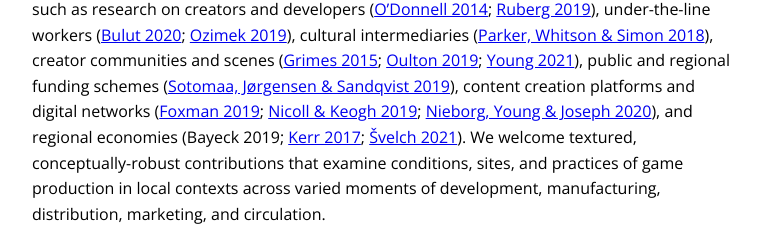
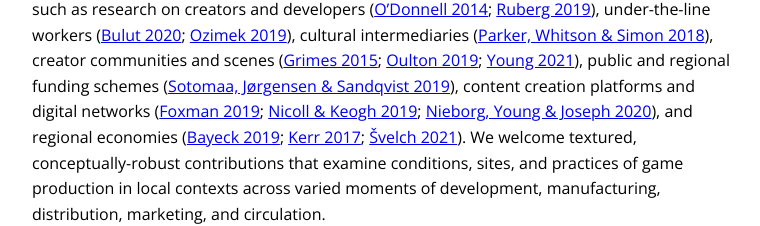
Before and after one commit to ludicpress/ludicpress.github.io, a plain HTML site: page index.html in a window 1280 px wide. Shown: the part 977-1203 px from the top of the page, without its empty margins (258-1018 px from the left). Drawn offline with nearby package versions, Linux system fonts and the light colour scheme; a web font is replaced by a local one.

Commit message:
Update index.html

```diff
--- a/index.html
+++ b/index.html
@@ -39,7 +39,7 @@
   <h2 id="call-for-proposals">Call for Proposals</h2>
   <p>In media industry studies, accounts of digital game production have often been at the forefront to document and theorize conditions and transformations of how games are produced, regulated, distributed, marketed, and consumed. These accounts have typically taken a wider outlook to examine game production as a global industry that coexists with and contributes to the formation of national industries, including studio and publisher formation, geopolitics and laws, tax breaks and credits, regional regulatory frameworks, and cultural sovereignty. Few have examined contemporary cultural formations of local game production with an emphasis on relational and contextual linkages that shape articulations of place beyond physical scale and geographical space. <a href="#ref-appadurai">Arjun Appadurai (1996)</a> defined locality as a series of links between sense of social immediacy, technologies of interactivity, and relativity of context. Appadurai refers to these localities as neighbourhoods; situated communities characterized by their potential for reproduction in physical and virtual places. These neighbourhoods express geographical and virtual aspects of locality in terms of agency, sociality, and reproducibility.</p>
   <p>This special section seeks accounts that focus on relational and contextual linkages that scrutinise the tensions between local formations of game production with global technologies, nation-states, and dominant global industry monopolistic publishers and platforms. We particularly seek analyses that critically address local game production in regions which have seen scant scholarly attention to date, such as South-East Asia, South America, the Caribbean, the Middle East, and Africa. These accounts can focus on urban and economic geography; genealogies of media policy, ownership, and circumvention; online communities and translocal scenes; and the geopolitics of difference in institutional settings and places of circulation.</p>
-  <p>We seek perspectives that dialogue with recent research on media industry and cultural work, such as research on creators and developers (<a href="#ref-odonnell">O’Donnell 2014</a>; <a href="#ref-ruberg">Ruberg 2019</a>), under-the-line workers (<a href="#ref-bulut">Bulut 2020</a>; <a href="#ref-ozimek">Ozimek 2019</a>), cultural intermediaries (<a href="#ref-parker">Parker, Whitson & Simon 2018</a>), creator communities and scenes (<a href="#ref-grimes">Grimes 2015</a>; <a href="#ref-oulton">Oulton 2019</a>; <a href="#ref-young">Young 2021</a>), public and regional funding schemes (<a href="#ref-sotomaa">Sotomaa, Jørgensen & Sandqvist 2019</a>), content creation platforms and digital networks (<a href="#ref-foxman">Foxman 2019</a>; <a href="#ref-nicoll">Nicoll & Keogh 2019</a>; <a href="#ref-nieborg">Nieborg, Young & Joseph 2020</a>), and regional economies (<a href"#ref-bayeck">Bayeck 2019</a>; <a href="#ref-kerr">Kerr 2017</a>; <a href="#ref-svelch">Švelch 2021</a>). We welcome textured, conceptually-robust contributions that examine conditions, sites, and practices of game production in local contexts across varied moments of development, manufacturing, distribution, marketing, and circulation.</p>
+  <p>We seek perspectives that dialogue with recent research on media industry and cultural work, such as research on creators and developers (<a href="#ref-odonnell">O’Donnell 2014</a>; <a href="#ref-ruberg">Ruberg 2019</a>), under-the-line workers (<a href="#ref-bulut">Bulut 2020</a>; <a href="#ref-ozimek">Ozimek 2019</a>), cultural intermediaries (<a href="#ref-parker">Parker, Whitson & Simon 2018</a>), creator communities and scenes (<a href="#ref-grimes">Grimes 2015</a>; <a href="#ref-oulton">Oulton 2019</a>; <a href="#ref-young">Young 2021</a>), public and regional funding schemes (<a href="#ref-sotomaa">Sotomaa, Jørgensen & Sandqvist 2019</a>), content creation platforms and digital networks (<a href="#ref-foxman">Foxman 2019</a>; <a href="#ref-nicoll">Nicoll & Keogh 2019</a>; <a href="#ref-nieborg">Nieborg, Young & Joseph 2020</a>), and regional economies (<a href="#ref-bayeck">Bayeck 2019</a>; <a href="#ref-kerr">Kerr 2017</a>; <a href="#ref-svelch">Švelch 2021</a>). We welcome textured, conceptually-robust contributions that examine conditions, sites, and practices of game production in local contexts across varied moments of development, manufacturing, distribution, marketing, and circulation.</p>
   <p>This special section aims to gather contributions that open new directions for the cultural study of local digital game production. Contributions in the proposed section may address one or more of the following topic areas:</p>
   <ul>
     <li>National and local communities, industries, publishers, and/or studios in South-East Asia, South America, the Caribbean, Middle East, and Africa.</li>
```
